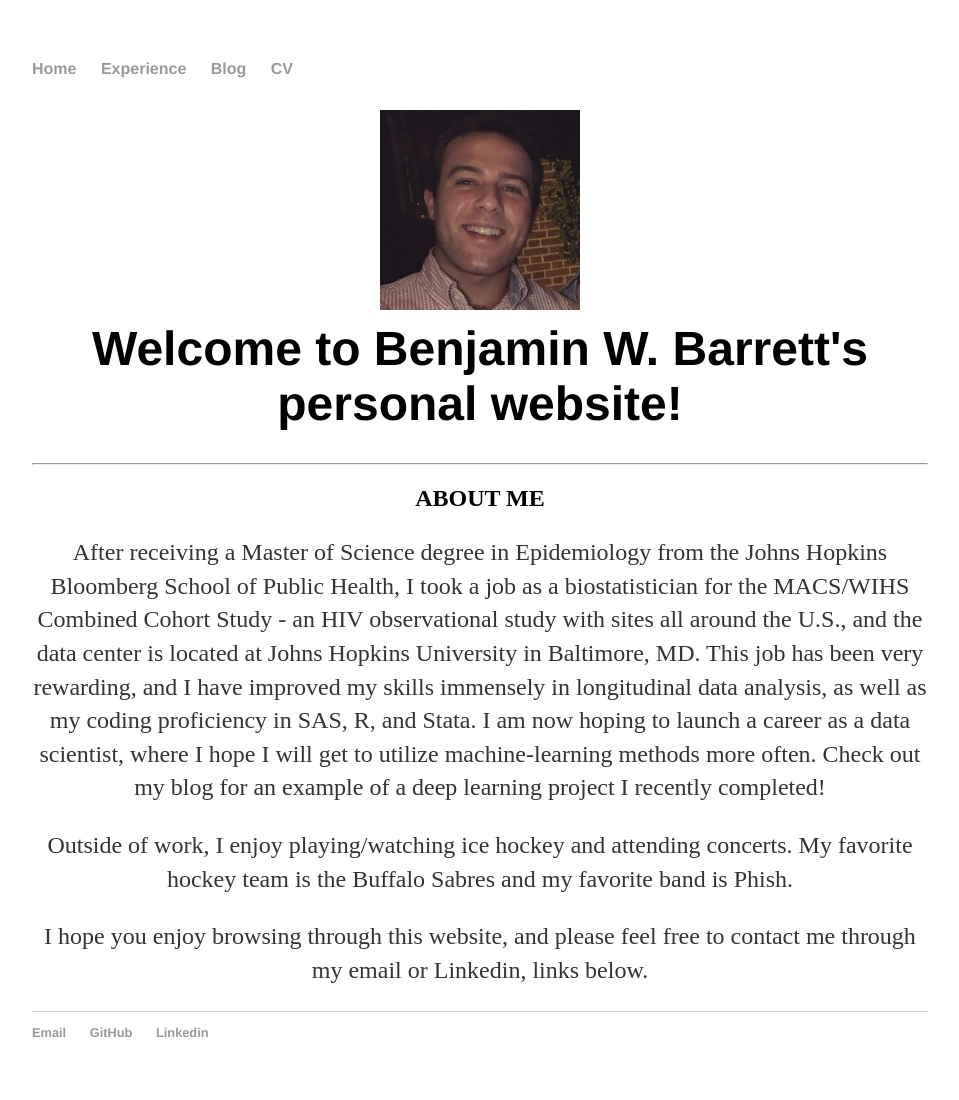
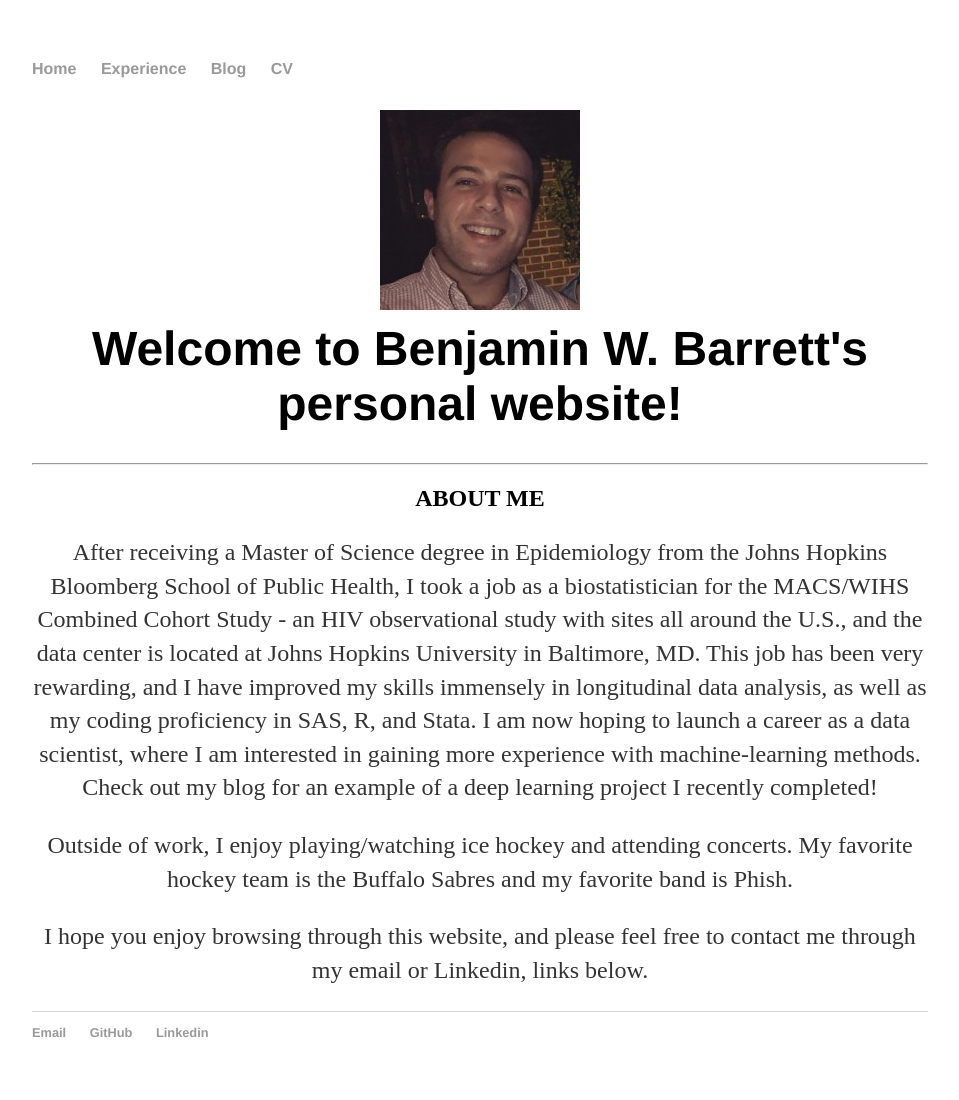
Before and after one commit to Ben4444/Ben4444.github.io, a Jekyll site: the page index.html, which Jekyll copies as it is, in a window 1280 px wide. Shown: the whole page, without its empty margins (160-1119 px from the left). Built offline with Jekyll 4.4.1, drawn with Linux system fonts in a browser that asks for light colours.

Commit message:
Updated home page & experience

```diff
--- a/experience/index.html
+++ b/experience/index.html
@@ -45,7 +45,7 @@
 				Data Manager for the Multicenter AIDS Cohort Study (MACS)
 			</p>
  			<p>
-				<img src="../assets/images/ivac_logo.jpg" alt="IVAC Logo" width="20%" height="20%" align="left" style="margin:0px 50px 0px 70px">
+				<img src="../assets/images/ivac_logo.jpg" alt="IVAC Logo" width="20%" height="20%" align="left" style="margin:0px 50px 0px 60px">
 				<strong>2016 – 2017</strong><br>
 				Data Abstractor for a JHU IVAC systematic review of worldwide pneumococcal vaccine uptake and efficacy
 			</p>
@@ -62,7 +62,7 @@
  			<p>
 				<img src="../assets/images/Bucknell_University_seal.png" alt="Bucknell Logo" width="7%" height="7%" align="left" style="margin:0px 50px 0px 100px">
 				<strong>2014 – 2016</strong><br>
-				Biological research into the etiology of White-Nose Syndrome in Myotis lucifugus bats
+				Biological research into the etiology of White-Nose Syndrome in <i>Myotis lucifugus</i> bats
 			</p>
  			<p>
 				<img src="../assets/images/Bucknell_University_seal.png" alt="Bucknell Logo" width="7%" height="7%" align="left" style="margin:0px 50px 0px 100px">
--- a/index.html
+++ b/index.html
@@ -22,7 +22,7 @@
 			<hr>
 			<h2 style="text-align:center">ABOUT ME</h2>
 			<p style="text-align:center">
-				After receiving a Master of Science degree in Epidemiology from the Johns Hopkins Bloomberg School of Public Health, I took a job as a biostatistician for the MACS/WIHS Combined Cohort Study - an HIV observational study with sites all around the U.S., and the data center is located at Johns Hopkins University in Baltimore, MD. This job has been very rewarding, and I have improved my skills immensely in longitudinal data analysis, as well as my coding proficiency in SAS, R, and Stata. I am now hoping to launch a career as a data scientist, where I hope I will get to utilize machine-learning methods more often. Check out my blog for an example of a deep learning project I recently completed!
+				After receiving a Master of Science degree in Epidemiology from the Johns Hopkins Bloomberg School of Public Health, I took a job as a biostatistician for the MACS/WIHS Combined Cohort Study - an HIV observational study with sites all around the U.S., and the data center is located at Johns Hopkins University in Baltimore, MD. This job has been very rewarding, and I have improved my skills immensely in longitudinal data analysis, as well as my coding proficiency in SAS, R, and Stata. I am now hoping to launch a career as a data scientist, where I am interested in gaining more experience with machine-learning methods. Check out my blog for an example of a deep learning project I recently completed!
 			</p>
 			<p style="text-align:center">
 				Outside of work, I enjoy playing/watching ice hockey and attending concerts. My favorite hockey team is the Buffalo Sabres and my favorite band is Phish.
```
